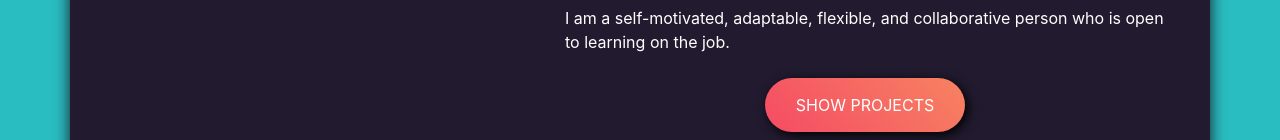
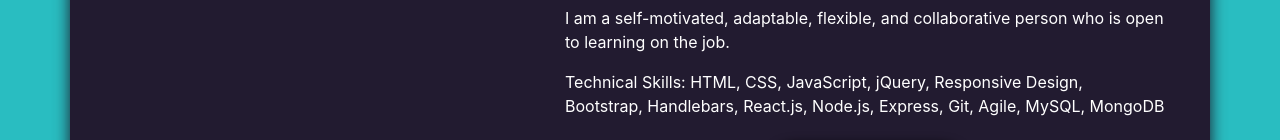
Before and after one commit to markprodehl/React-Portfolio, a React (Create React App) app: page / in a window 1280 px wide. Shown: the part 1459-1599 px from the top of the page. Built offline with nearby package versions, Linux system fonts and the light colour scheme.

Commit message:
added skills to about me

```diff
--- a/src/components/AboutMe.js
+++ b/src/components/AboutMe.js
@@ -19,6 +19,7 @@
                   <p className="">In addition to recently completing a Full Stack Web Developer Certification from the University of California, San Diego, I have over 20 years of experience in business operations, sales, marketing and product management to leverage in the web development field. I have proven results growing revenue streams across multiple business sectors and demonstrable ability at maximizing sales, building customer relationships, growing portfolios, and increasing profitability. I also have a broad knowledge across business operations, systems, logistics, and e-commerce.</p>
                   <p className="">The web development skills I’ve learned using agile development techniques and Github version control combined with years of experience using web applications in a business environment positions me well to align web application design with the functionality that end users need.</p>
                   <p className="">I am a self-motivated, adaptable, flexible, and collaborative person who is open to learning on the job. </p>
+                  <p className="">Technical Skills: HTML, CSS, JavaScript, jQuery, Responsive Design, Bootstrap, Handlebars, React.js, Node.js, Express, Git, Agile, MySQL, MongoDB</p>
 
                   <div className="d-flex justify-content-center mt-4">
                       <Link to={'/ProjectPage'}>
```
